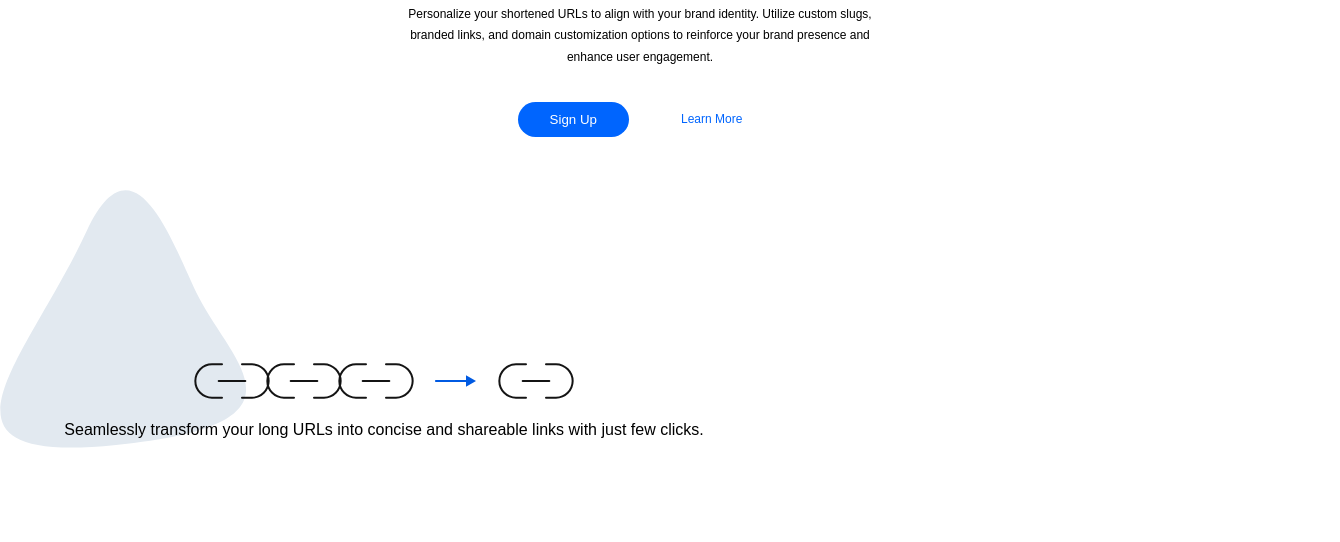
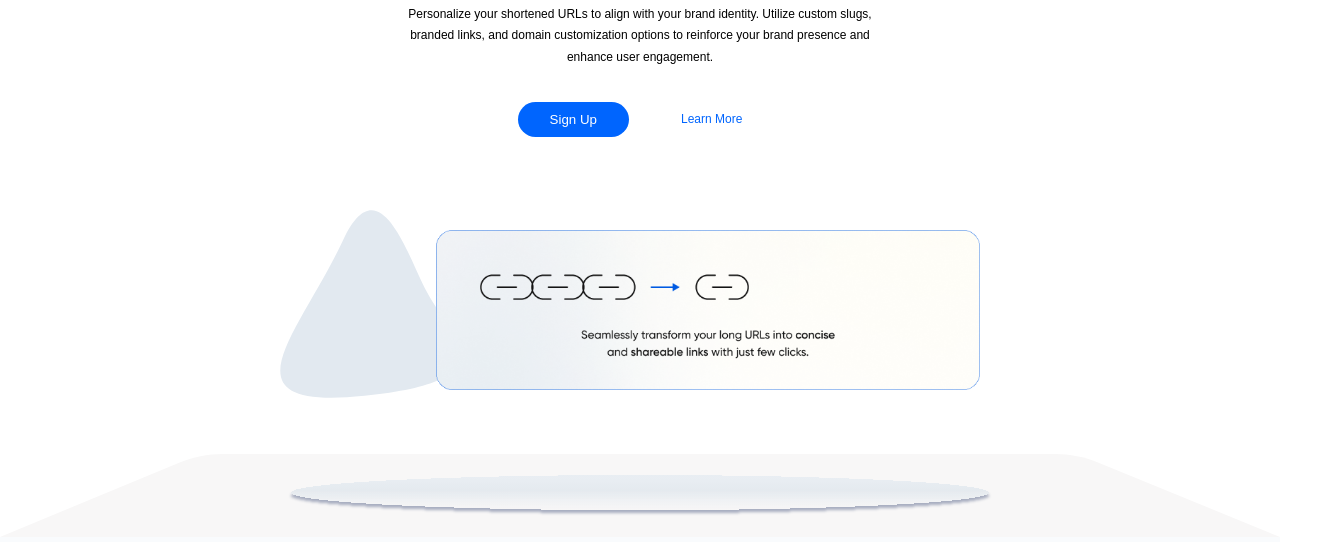
Before and after one commit to Adetokunmemunah/Myassignment, a plain HTML site: page Scissor1.html in a window 1280 px wide. Shown: the part 258-800 px from the top of the page, 1340 px wide, since content can reach past the window. Drawn offline with Linux system fonts and the light colour scheme.

Commit message:
i completed the overlay image section

```diff
--- a/Scissor1.html
+++ b/Scissor1.html
@@ -69,30 +69,27 @@
           <div class="image-container">
             <div class="background-link">
               <img
-                src="./Assets/Link Icon.svg"
+                src="./Assets/Frame 29546.png"
                 alt="Link icon"
-                class="underlay-image"
+                class="link-svg"
               />
-              <p>
-                Seamlessly transform your long URLs into concise and shareable
-                links with just few clicks.
-              </p>
-            </div>
               <div class="under-image">
                 <img
                   src="./Assets/Link icon Vector 2.svg"
                   alt="bg-vector"
-                class="overlay-image"
+                  class="Vector-svg"
                 />
               </div>
             </div>
-
-          <img src="./Assets/Ellipse 1.svg" alt="Ellipse" />
+          </div>
+          <div class="rec-ellipse">
+            <img src="./Assets/Ellipse 1.svg" alt="Ellipse" class="Ellipse" />
             <img
               src="./Assets/Rectangle 9.svg"
               alt="background-rectangle"
               class="Rectangle"
             />
+          </div>
         </div>
       </section>
 
--- a/Stylesheet/Scissor1.css
+++ b/Stylesheet/Scissor1.css
@@ -8,6 +8,8 @@ body {
   color: black;
   font-family: "Gilroy", sans-serif;
 }
+
+/* Header styling */
 
 .primary-header {
   display: flex;
@@ -52,6 +54,8 @@ body {
   color: white;
   border: none;
 }
+
+/* first section styling */
 
 .main-container1 {
   display: flex;
@@ -103,28 +107,56 @@ body {
   color: #0065fe;
 }
 
+/* subcontainer2 styling */
+
 .image-container {
-  position: relative;
-  max-width: 60%;
-  height: 400px;
+  margin-top: 40px;
+  text-align: center;
+}
+
+.link-svg {
+  max-width: 34rem;
+  height: 10rem;
 }
 
 .background-link {
+  position: relative;
+  top: -50px;
+  right: -60px;
+  z-index: 3;
+  padding: 50px 14px 10px 30px;
+}
+
+.Vector-svg {
+  max-width: 180px;
+}
+
+.under-image {
   position: absolute;
-  top: 0;
-  left: 0;
-  width: 100%;
-  height: 100%;
+  top: 30px;
+  left: 220px;
+  max-width: 240px;
+  z-index: -1;
+}
+
+.rec-ellipse {
   display: flex;
+  flex-direction: column;
   justify-content: center;
   align-items: center;
-  flex-direction: column;
-  z-index: 1;
+  margin: 0 auto;
+}
+
+.Ellipse {
+  position: absolute;
+  max-width: 44rem;
 }
 
 .Rectangle {
-  width: 100%;
+  max-width: 100%;
 }
+
+/* section 3  */
 
 #main2 {
   background-color: #f9fbfd;
```
Also changed, not shown: index.html (+1 -1 lines), Assets/FAQ BG right.svg (deleted), Assets/Frame 29546.png (added), Assets/Group 2.svg (deleted), Assets/Group 3.svg (deleted), Assets/Link icon svg.svg (added). Lines whose indentation alone changed are shown as unchanged.
